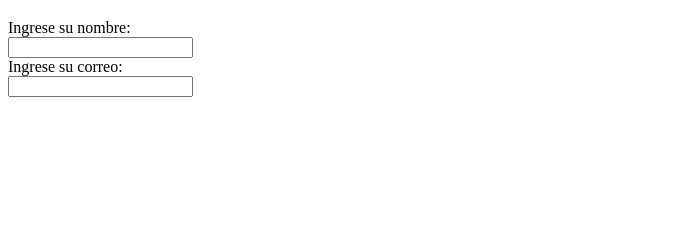
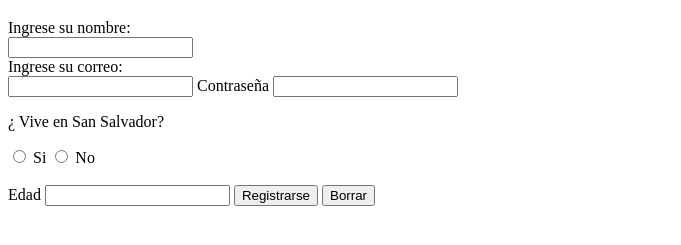
Before and after one commit to silvialissetteportillot-svg/PracticasSilviaPortillo, a plain HTML site: page Practica5A/Index.html in a window 1280 px wide. Shown: the part 61-306 px from the top of the page, without its empty margins (0-681 px from the left). Drawn offline with Linux system fonts and the light colour scheme.

Commit message:
Practica finalizada

```diff
--- a/Practica5A/Index.html
+++ b/Practica5A/Index.html
@@ -15,6 +15,21 @@
      <label for="Correo">Ingrese su correo:</label><br>
      <input type="email" name="Correo" id="Correo">
 
+     <label for="clave">Contraseña</label>
+     <input type="password" id="clave" name="clave">
+     <p>¿ Vive en San Salvador?</p>
+
+     <input type="radio" id="si" name="residencia">
+     <label for="si">Si</label>
+
+     <input type="radio" id="no" name="residencia">
+     <label for="no">No</label> <br> <br>
+
+     <label for="edad">Edad</label>
+     <input type="number" id="edad" name="edad">
+
+     <input type="submit" value="Registrarse">
+     <input type="reset" value="Borrar">
     </form>
 </body>
 </html>
```
